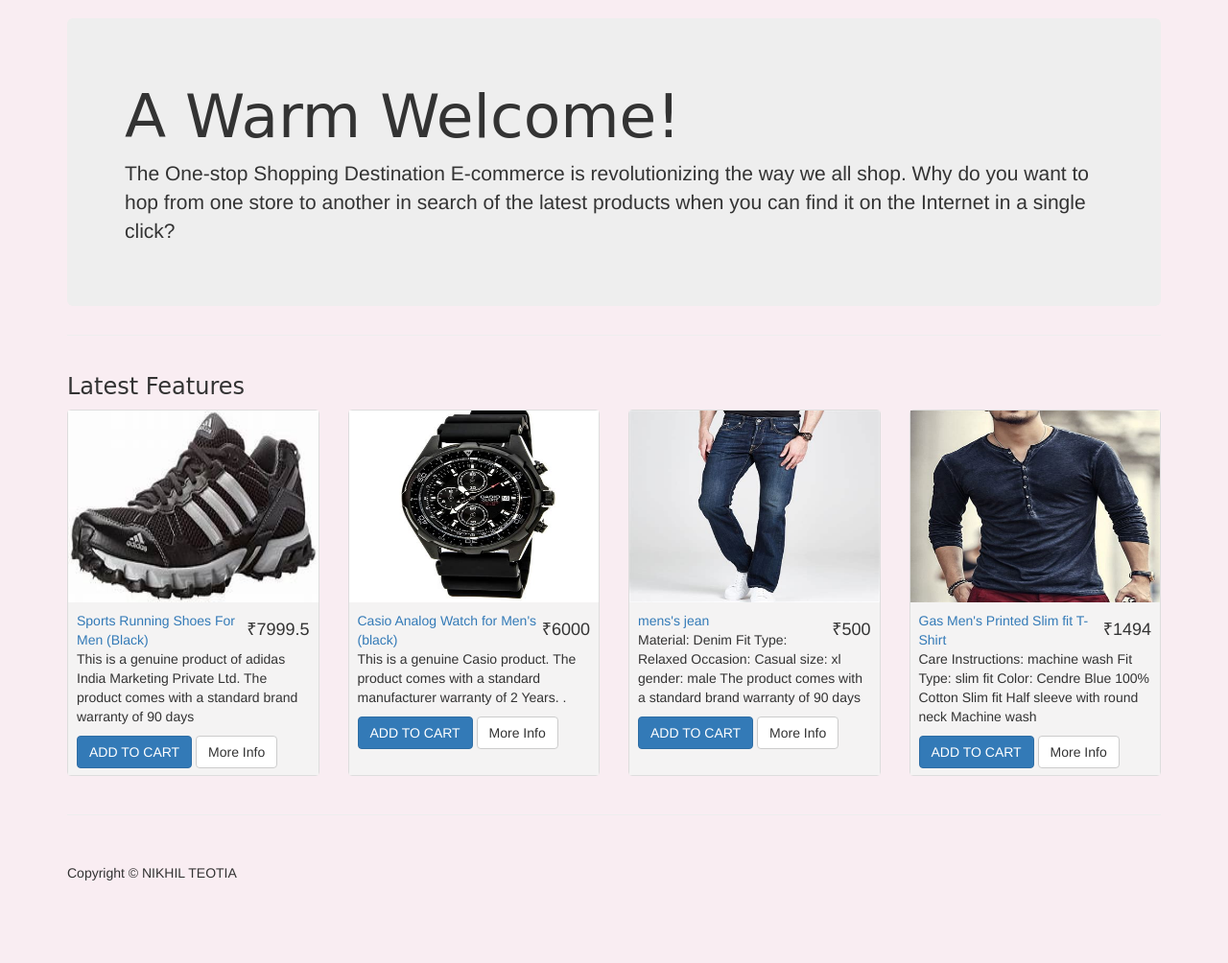
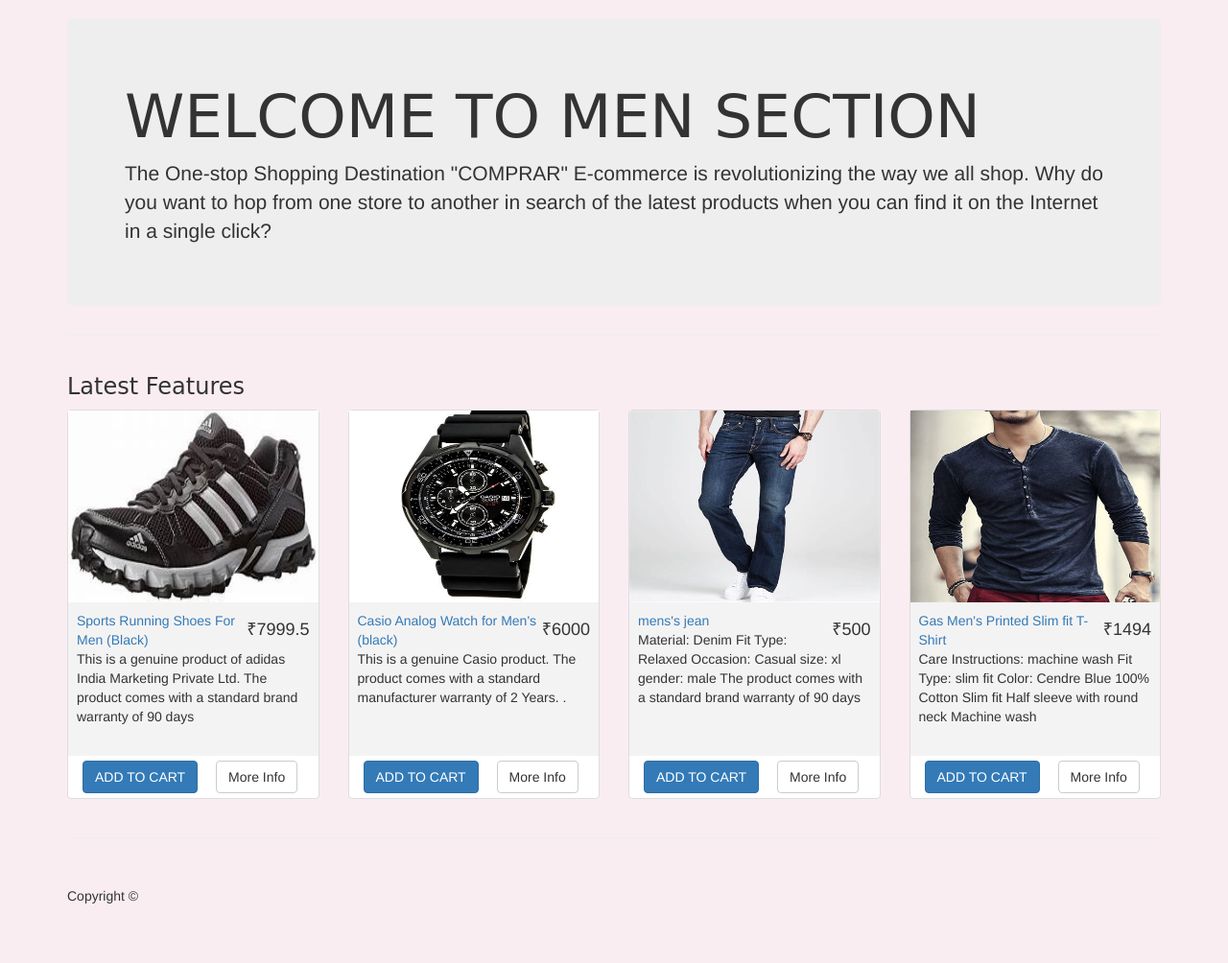
Before and after one commit to nikhilteotia/comprar, a PHP site: page /category.php?id=1 in a window 1280 px wide. Shown: the part 51-1055 px from the top of the page at 96% size. Before the commit the page ends 969 px from the top, so only its background shows below. Run offline with PHP 8.4, Linux system fonts and the light colour scheme; data comes from the database, SQL or seed files in the repository.

Commit message:
CSS CHANGES
>CSS allingment problem of product in index.php, shop.php and category.php
solved.
>function created to show show cat_title on cetegory page.
>

```diff
--- a/public/category.php
+++ b/public/category.php
@@ -22,8 +22,8 @@
 
         <!-- Jumbotron Header -->
         <header class="jumbotron hero-spacer">
-            <h1>A Warm Welcome!</h1>
-            <p>The One-stop Shopping Destination E-commerce is revolutionizing the way we all shop. Why do you want to hop from one store to another in search of the latest products when you can find it on the Internet in a single click?</p>
+             <?php get_catname_in_cat_page(); ?>
+            <p>The One-stop Shopping Destination "COMPRAR" E-commerce is revolutionizing the way we all shop. Why do you want to hop from one store to another in search of the latest products when you can find it on the Internet in a single click?</p>
 
         </header>
 
--- a/public/css/style.css
+++ b/public/css/style.css
@@ -7,7 +7,7 @@ body{
 
 .caption{
 
-	height:180px;
+	height:160px;
 
 	background-color:#F4F3F3;
 }
@@ -72,3 +72,10 @@ h1,h2,h3
    background-color: #71B8EE;
 
 }
+
+#pac_mar
+{
+	margin-left: 15px;
+	margin-top: 5PX;
+	margin-bottom: 5PX;
+}
--- a/resources/function.php
+++ b/resources/function.php
@@ -100,12 +100,14 @@ function get_product()
 
                                  <p class="text-left">{$row['product_description']} </p>
 
-                                 <a class="btn btn-primary" target="_blank" href="cart.php?add={$row['product_id']}">ADD TO CART</a>
-                             <a href="item.php?id={$row['product_id']}" class="btn btn-default">More Info</a>
+
 
 
 
                             </div>
+
+                               <a class="btn btn-primary" id="pac_mar" href="cart.php?add={$row['product_id']}">ADD TO CART</a>
+                                 <a href="item.php?id={$row['product_id']}" class="btn btn-default"  id="pac_mar">More Info</a>
 
                         </div>
                     </div>
@@ -165,8 +167,7 @@ function get_product_in_cat_page()
   while ($row = fetch_array($query))
   {  //can use for insert html tags in bulk
      $product = <<<DETERMINER
-
- <div class="col-sm-3 col-lg-3 col-md-3">
+<div class="col-sm-3 col-lg-3 col-md-3">
                         <div class="thumbnail">
 
                             <img src="{$row['product_image']}">
@@ -179,12 +180,14 @@ function get_product_in_cat_page()
 
                                  <p class="text-left">{$row['product_description']} </p>
 
-                                 <a class="btn btn-primary" target="_blank" href="cart.php?add={$row['product_id']}">ADD TO CART</a>
-                             <a href="item.php?id={$row['product_id']}" class="btn btn-default">More Info</a>
+
 
 
 
                             </div>
+
+                               <a class="btn btn-primary" id="pac_mar" href="cart.php?add={$row['product_id']}">ADD TO CART</a>
+                                 <a href="item.php?id={$row['product_id']}" class="btn btn-default"  id="pac_mar">More Info</a>
 
                         </div>
                     </div>
@@ -208,7 +211,7 @@ function get_product_in_shop_page()
   {  //can use for insert html tags in bulk
      $product = <<<DETERMINER
 
- <div class="col-sm-3 col-lg-3 col-md-3">
+<div class="col-sm-3 col-lg-3 col-md-3">
                         <div class="thumbnail">
 
                             <img src="{$row['product_image']}">
@@ -221,12 +224,14 @@ function get_product_in_shop_page()
 
                                  <p class="text-left">{$row['product_description']} </p>
 
-                                 <a class="btn btn-primary" target="_blank" href="cart.php?add={$row['product_id']}">ADD TO CART</a>
-                             <a href="item.php?id={$row['product_id']}" class="btn btn-default">More Info</a>
+
 
 
 
                             </div>
+
+                               <a class="btn btn-primary" id="pac_mar" href="cart.php?add={$row['product_id']}">ADD TO CART</a>
+                                 <a href="item.php?id={$row['product_id']}" class="btn btn-default"  id="pac_mar">More Info</a>
 
                         </div>
                     </div>
@@ -345,4 +350,28 @@ function send_message()
 
 
 
-/*************************************BACK END FUNCTIONS****************************/
+/*************************************EXTRA FASHION FUNCTIONS****************************/
+
+
+function get_catname_in_cat_page()
+{
+
+    $query = query("SELECT * FROM categories  WHERE cat_id = " .escape_string($_GET['id']). " ");
+    confirm($query);
+
+
+      while ($row = fetch_array($query))
+  {
+     $category = <<<DETERMINER
+
+      <h1>WELCOME TO {$row['cat_title']} SECTION </h1>
+
+
+
+DETERMINER;
+
+echo $category;
+
+}
+
+}
--- a/resources/templates/front/footer.php
+++ b/resources/templates/front/footer.php
@@ -6,7 +6,7 @@
 <footer>
     <div class="row">
         <div class="col-lg-12">
-            <p>Copyright &copy; NIKHIL TEOTIA</p>
+            <p>Copyright &copy; </p>
         </div>
     </div>
 </footer>
```
